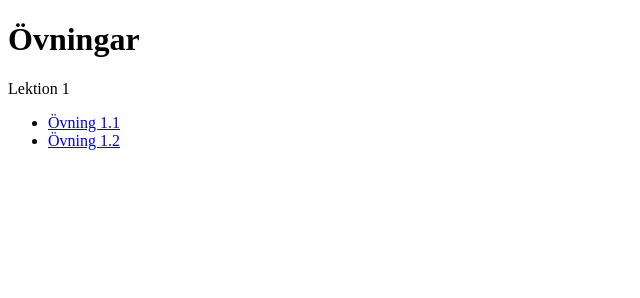
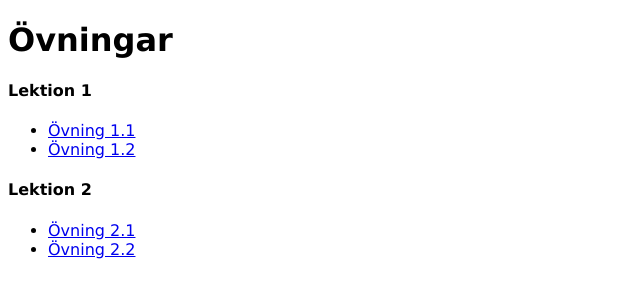
Before and after one commit to MiraMai/MiraMai.github.io, a plain HTML site: page index.html in a window 1280 px wide. Shown: the whole page, without its empty margins (0-640 px from the left). Drawn offline with Linux system fonts and the light colour scheme.

Commit message:
Update index.html

```diff
--- a/index.html
+++ b/index.html
@@ -5,11 +5,11 @@
 <title>övningar</title>
 </head>
 
-<body>
+<body style="font-family:Verdana;">
 <h1>Övningar</h1>
-<p>
+<h4>
 Lektion 1
-</p>
+</h4>
 
 <p>
   <ul>
@@ -17,6 +17,13 @@ Lektion 1
      <li> <a href="MiraMai.github.io/Yantramattan.html">Övning 1.2</a></li>
    </ul>
 </p>
+<h4>Lektion 2</h4>
+<p>
+ <ul>
+     <li><a href="MiraMai.github.io/Lektion 2.html">Övning 2.1</a></li>
+     <li><a href="MiraMai.github.io/favoritethings.html">Övning 2.2</a></li>
+ </ul>
+</p>
 
 </body>
 </html>
```
